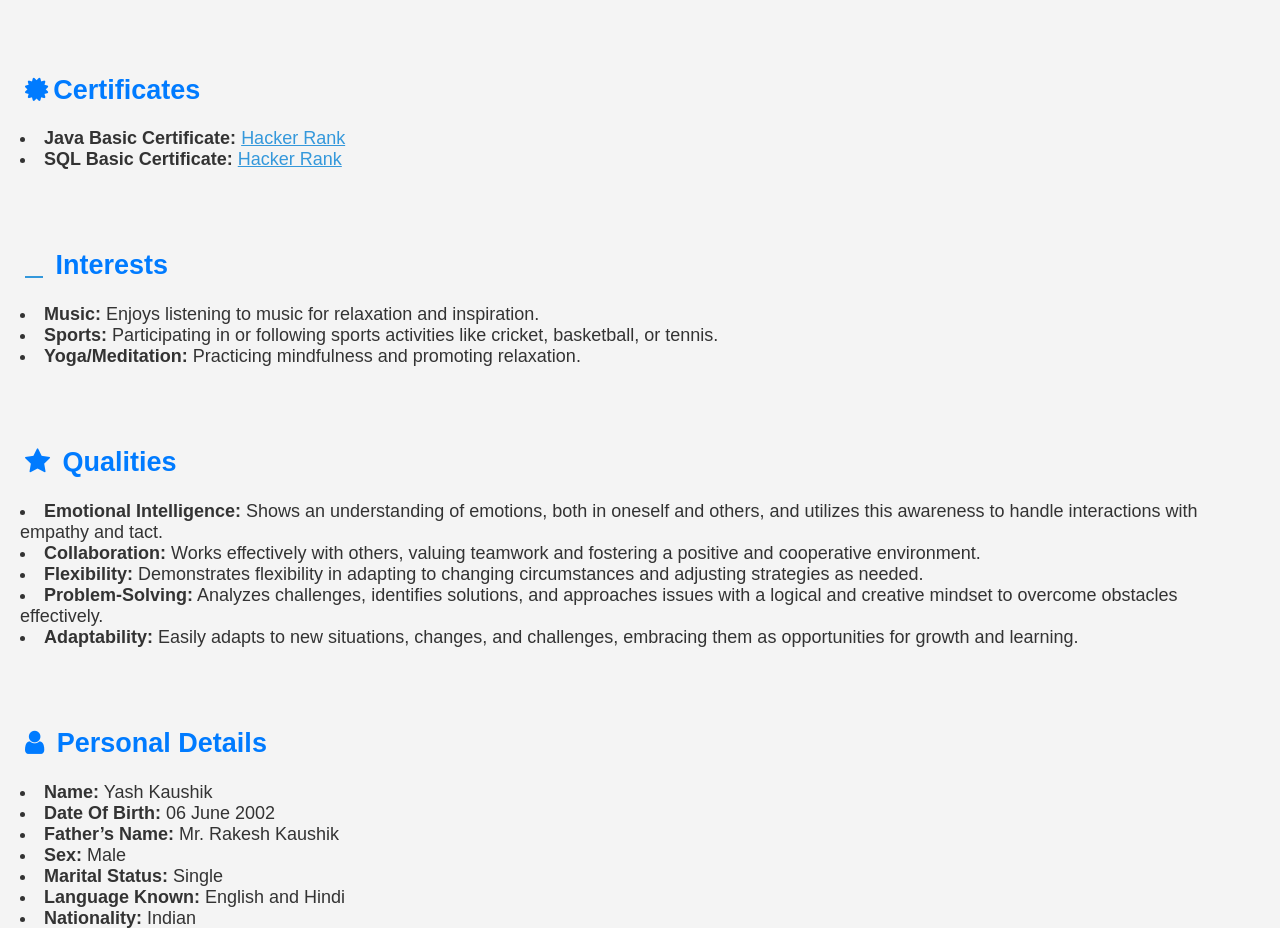
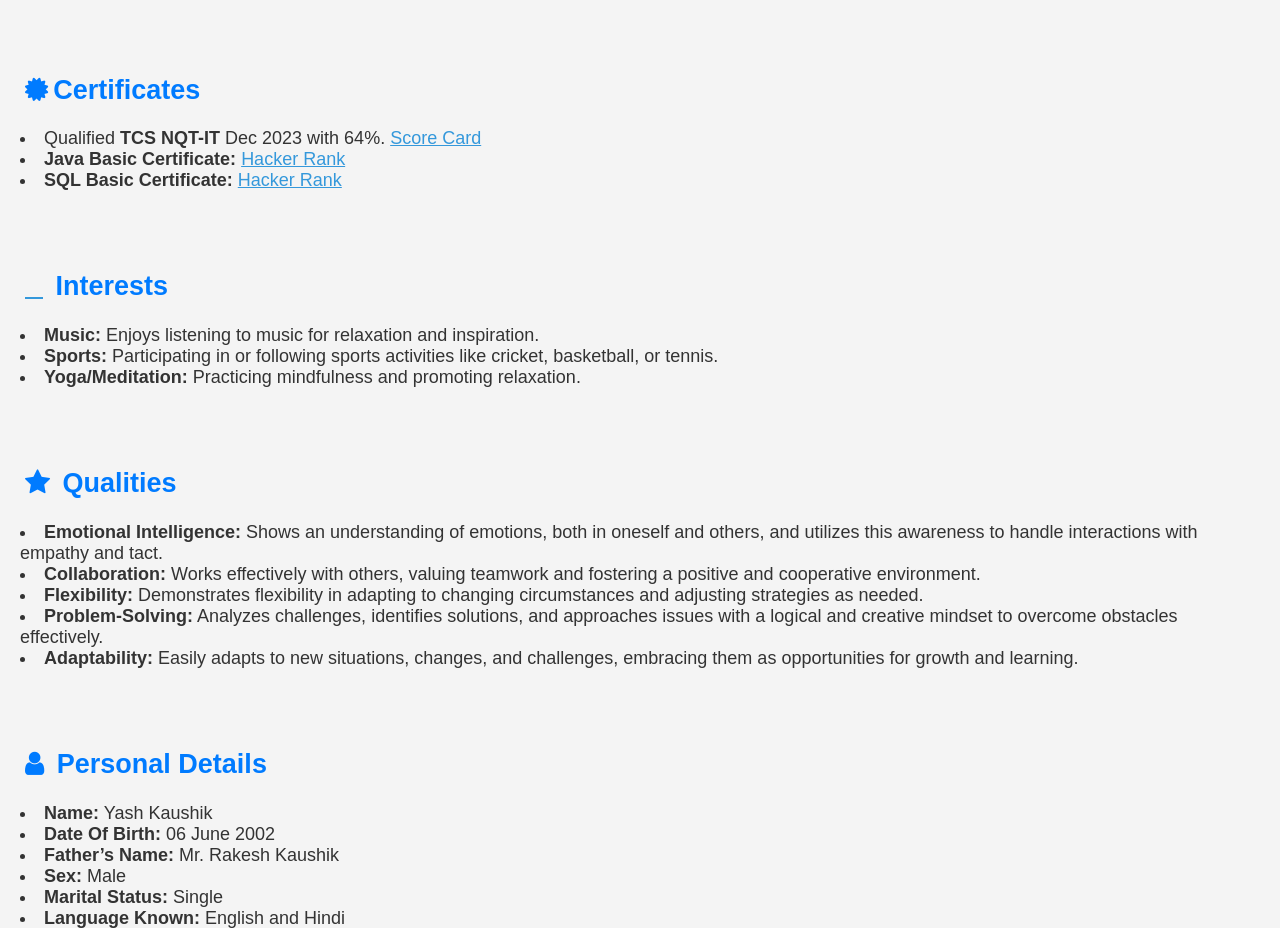
Before and after one commit to yashkaushik9555/resume, a plain HTML site: page index.html in a window 1280 px wide. Shown: the part 1260-2188 px from the top of the page. Drawn offline with Linux system fonts and the light colour scheme.

Commit message:
Update index.html

```diff
--- a/index.html
+++ b/index.html
@@ -63,12 +63,14 @@
             <strong><li>Image Classification (CNN):</strong> Developed a convolutional network (CNN) to classify images as Car or Aeroplane. Utilized transfer learning and fine-tuning with a pre-trained VGG model to achieve an accuracy of 92% on the test set. Employed data augmentation techniques to enhance model generalization.</li>
             <a href="project/Image Classification.pdf" target="_blank">View Project Presentation</a><br>
             <a href="path/to/project-report.pdf" target="_blank">View Project Report</a>
+
         </p>
     </section>
 
     <section id="certificates">
         <h2><i class="fa fa-certificate" aria-hidden="true"></i>Certificates</h2>
         <p>
+            <li> Qualified <strong>TCS NQT-IT</strong> Dec 2023 with 64%. <a href="https://drive.google.com/file/d/1WSgfqJBtJX4SHbsFIUrPRz98QOJrZS7_/view?usp=sharing" >Score Card</a><br></li>
         <li> <strong>Java Basic Certificate:</strong> <a href="https://www.hackerrank.com/certificates/4b9cb44d092b" >Hacker Rank</a><br></li>
     <li> <strong>SQL Basic Certificate:</strong> <a href="https://www.hackerrank.com/certificates/029fd20af544">Hacker Rank</a></li>
         </p>
```
